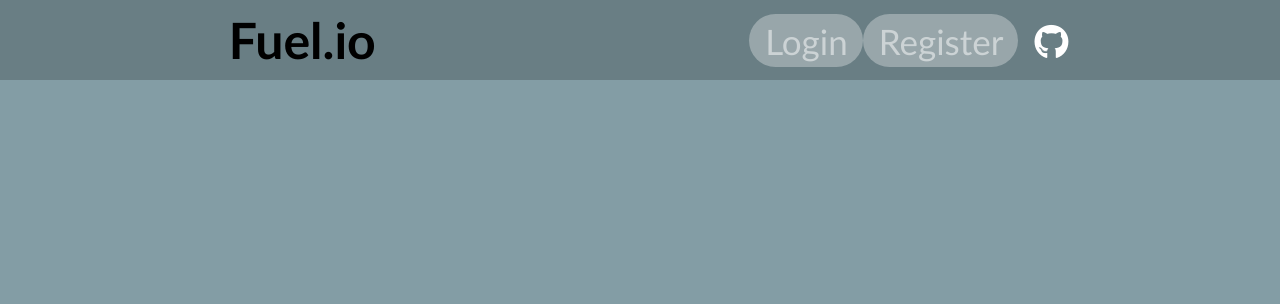
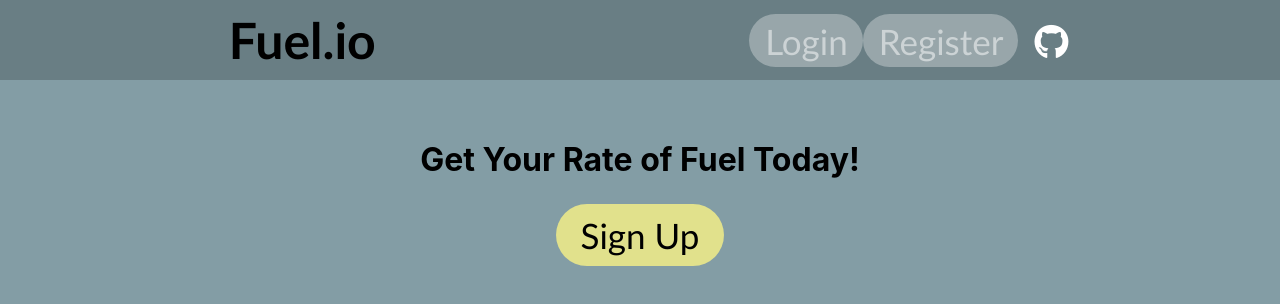
Before and after one commit to Paul-Kuruvila/COSC4353-Fuel-Project, a React (Create React App) app: page / in a window 1280 px wide. Shown: the top 304 px of the page. Built offline with nearby package versions, Linux system fonts and the light colour scheme.

Commit message:
2-20-2022

```diff
--- a/src/App.js
+++ b/src/App.js
@@ -15,10 +15,10 @@ function App() {
         <Navbar />
         <div className = "content">
           <Switch>
-            <Route exact path = "/COSC4353-Fuel-Project">
+            <Route exact path = "/">
               <Home />
             </Route>
-            <Route path = "/COSC4353-Fuel-Project/login">
+            <Route path = "/login">
               <Login />
             </Route>
             <Route path = "/register">
```
